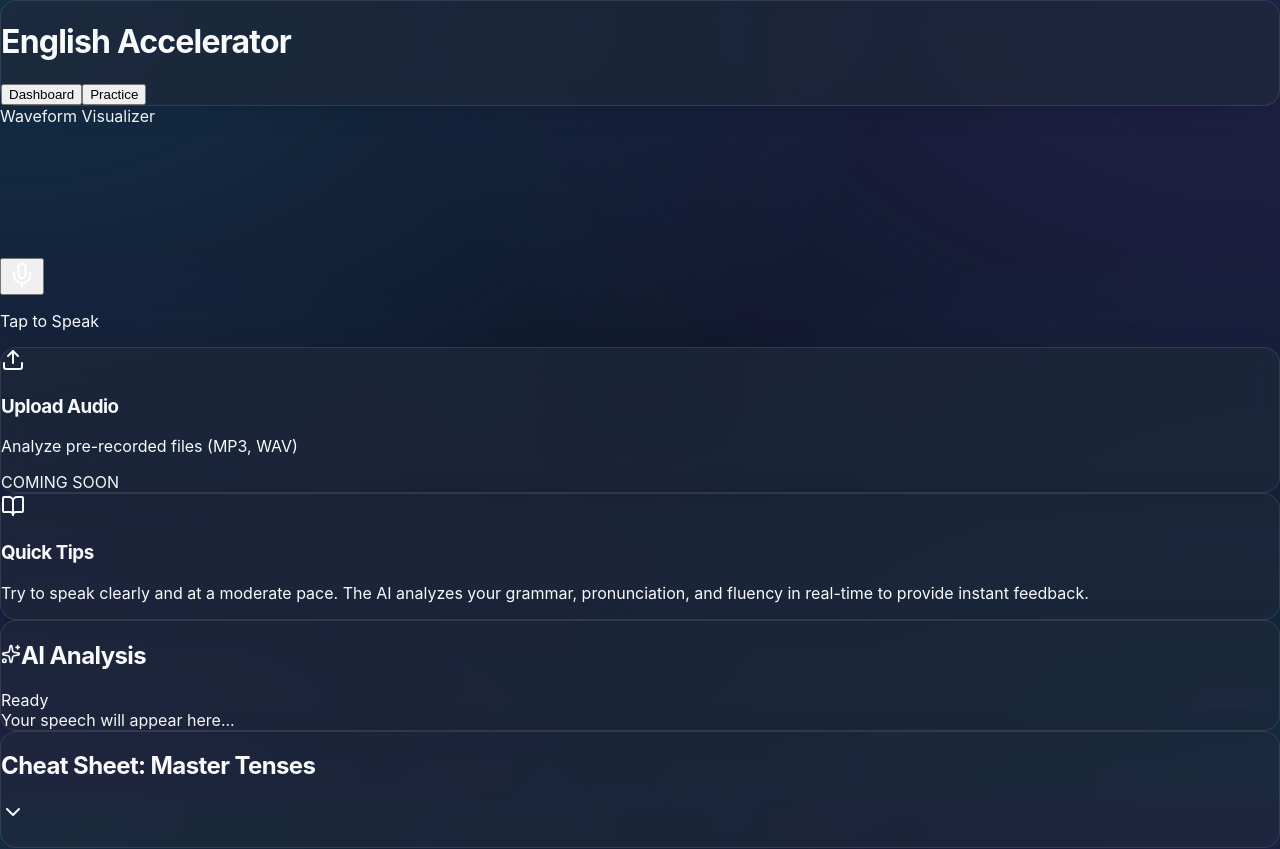
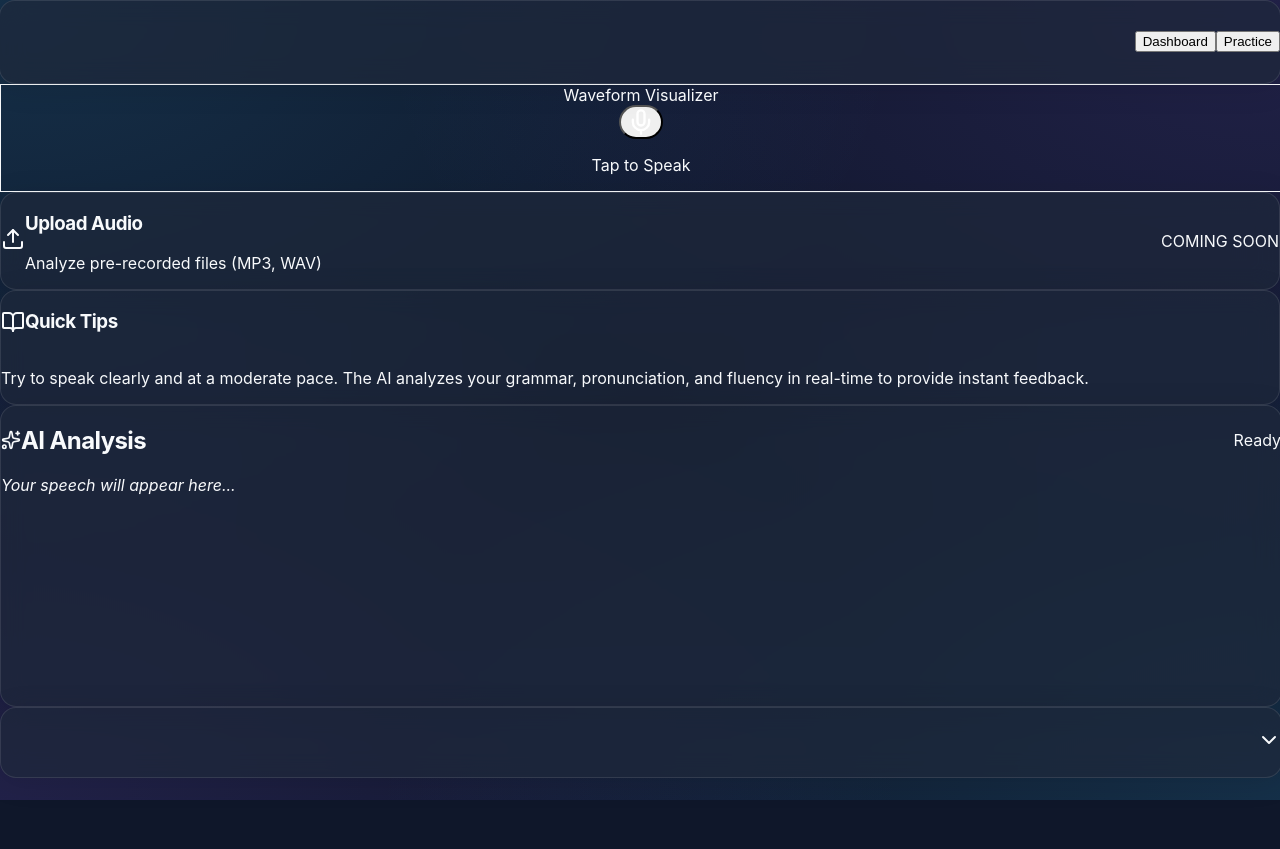
Before and after one commit to Franco-Arce/ToLearnEnglish, a React (Vite) app: page / in a window 1280 px wide. Shown: the top 849 px of the page. After the commit the page ends 800 px from the top, so only its background shows below. Built offline with nearby package versions, Linux system fonts and the light colour scheme.

Commit message:
FixTailwindConfig

```diff
--- a/package.json
+++ b/package.json
@@ -20,10 +20,13 @@
     "@types/react": "^19.2.5",
     "@types/react-dom": "^19.2.3",
     "@vitejs/plugin-react": "^5.1.1",
+    "autoprefixer": "^10.4.24",
     "eslint": "^9.39.1",
     "eslint-plugin-react-hooks": "^7.0.1",
     "eslint-plugin-react-refresh": "^0.4.24",
     "globals": "^16.5.0",
+    "postcss": "^8.5.6",
+    "tailwindcss": "^4.1.18",
     "vite": "^7.2.4"
   }
 }
--- /dev/null
+++ b/postcss.config.js
@@ -0,0 +1,6 @@
+export default {
+    plugins: {
+        tailwindcss: {},
+        autoprefixer: {},
+    },
+}
--- /dev/null
+++ b/tailwind.config.js
@@ -0,0 +1,11 @@
+/** @type {import('tailwindcss').Config} */
+export default {
+    content: [
+        "./index.html",
+        "./src/**/*.{js,ts,jsx,tsx}",
+    ],
+    theme: {
+        extend: {},
+    },
+    plugins: [],
+}
```
Also changed, not shown: src/index.css (+10 -1 lines), 1 other file (tests, documents, lock files or other folders).
